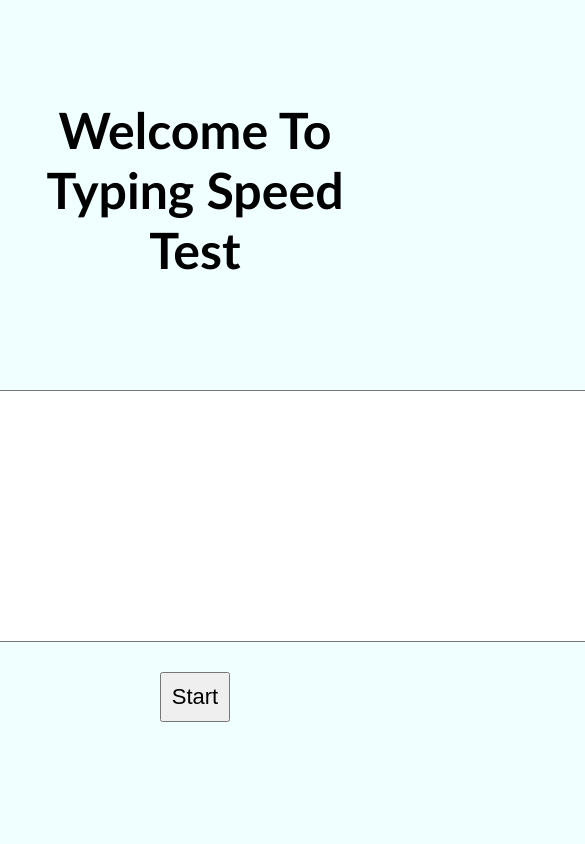
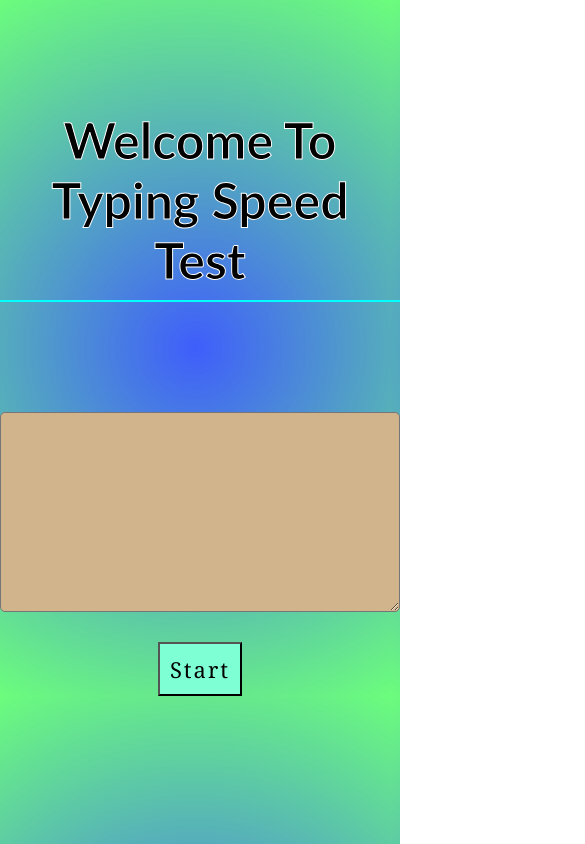
Before and after one commit to Hrithik08-varshney/Typing-Test-Website, a plain HTML site: page index.html in a window 390 px wide. Shown: the top 844 px of the page, 585 px wide, since content can reach past the window. Drawn offline with Linux system fonts and the light colour scheme.

Commit message:
Update style.css

```diff
--- a/style.css
+++ b/style.css
@@ -4,7 +4,8 @@
     box-sizing: border-box;
 }
 body{
-    background-color: azure;
+    background: rgb(63,94,251);
+background: radial-gradient(circle, rgba(63,94,251,1) 0%, rgba(70,252,91,0.7962535355939251) 100%);
 }
 .main{
     display: grid;
@@ -17,6 +18,10 @@ body{
     font-family: 'Trebuchet MS', 'Lucida Sans Unicode', 'Lucida Grande', 'Lucida Sans', Arial, sans-serif;
     margin-bottom: 40px;
     text-align: center;
+    font-weight: bold;
+    -webkit-text-stroke: 1px white;
+    border-bottom: 2px solid aqua;
+    padding: 10px;
 }
 .test{
     font-size: 18px;
@@ -28,10 +33,44 @@ body{
 textarea{
     font-size: 20px;
     padding: 10px;
+    border-radius: 5px;
+    background-color: tan;
 }
 .btn{
     font-size: 22px;
     padding: 10px;
     text-transform: capitalize;
     margin-top: 30px;
+    font-family: Cambria, Cochin, Georgia, Times, 'Times New Roman', serif;
+    letter-spacing: 2px;
+    background-color: aquamarine;
 }
+.btn:hover{
+    font-size: 25px;
+    padding: 15px;
+    border: 2px solid white;
+}
+@media (max-width:1000px) {
+    #area{
+        height: 10em;
+        width: 45em;
+    }
+}
+@media (max-width:800px) {
+    #area{
+        height: 10em;
+        width: 35em;
+    }
+}
+@media (max-width:600px) {
+    #area{
+        height: 10em;
+        width: 25em;
+    }
+}
+@media (max-width:468px) {
+    #area{
+        height: 10em;
+        width: 20em;
+    }
+}
```
